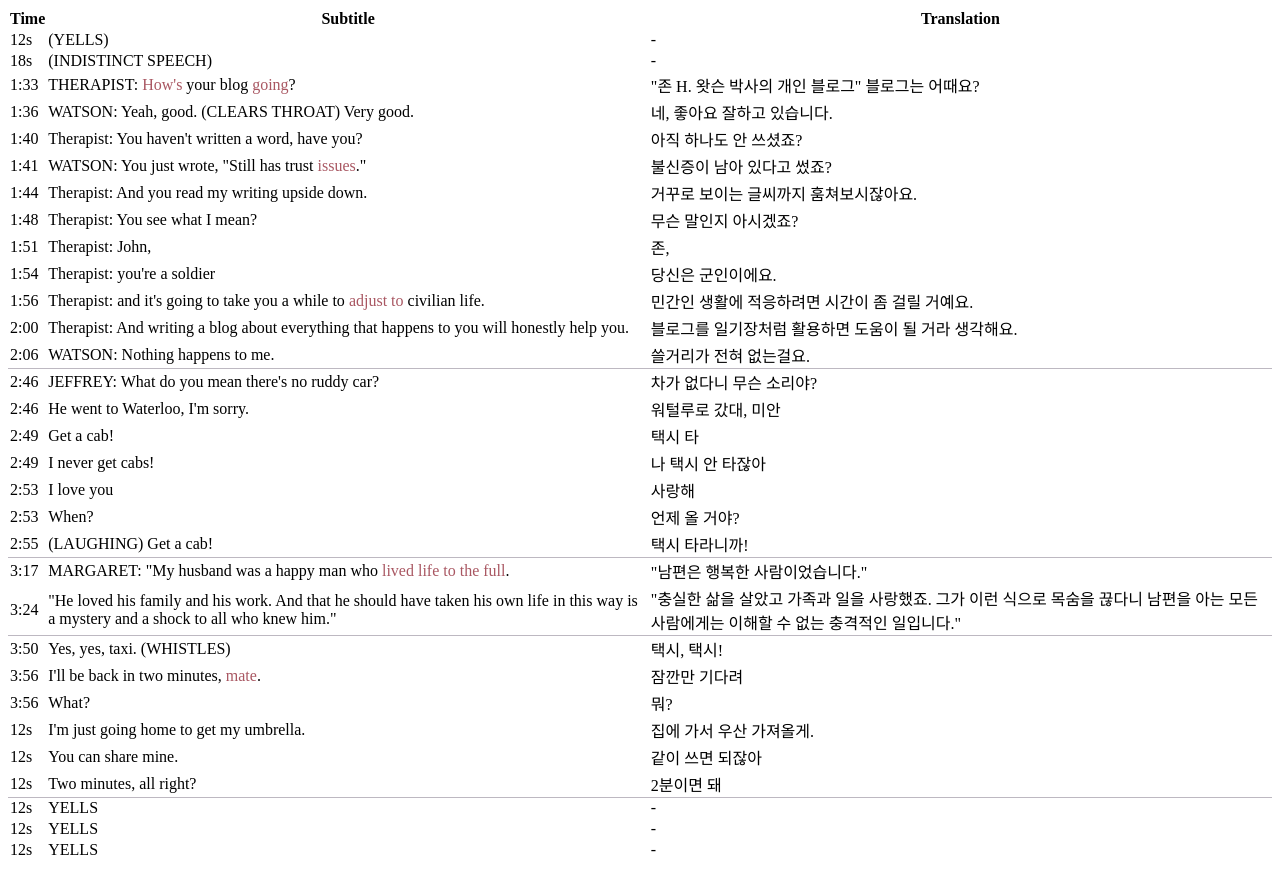
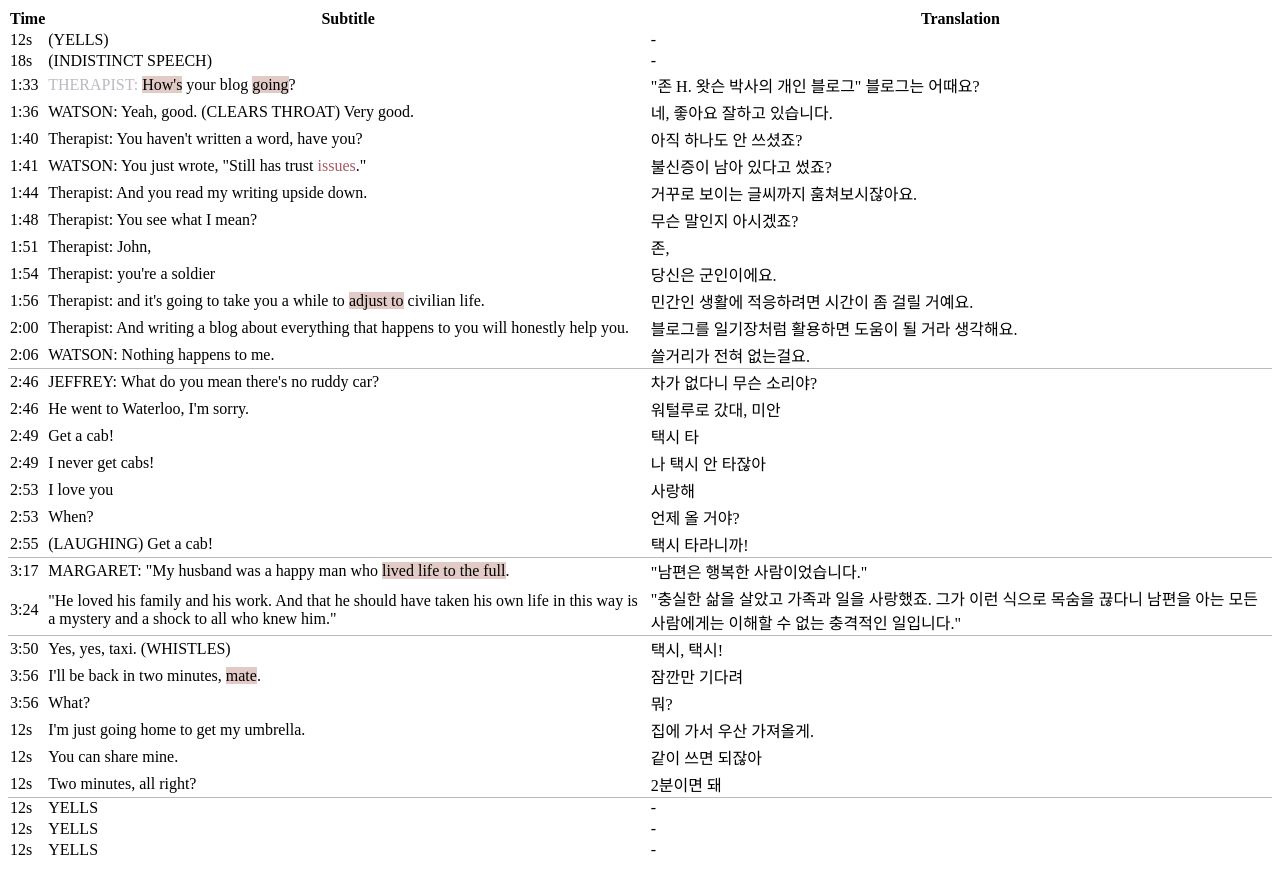
Before and after one commit to finddme/finddme.github.io, a Jekyll site: the page built from _posts/2020-12-02-Sherlock1.md, in a window 1280 px wide. Shown: the top 894 px of the page. Built offline with Jekyll 4.4.1, drawn with Linux system fonts in a browser that asks for light colours.

Commit message:
Update 2020-12-02-Sherlock1.md

```diff
--- a/_posts/2020-12-02-Sherlock1.md
+++ b/_posts/2020-12-02-Sherlock1.md
@@ -19,7 +19,7 @@ tag: English
        <tr><th>Time</th><th>Subtitle</th><th>Translation</th></tr>
        <tr><td>12s</td><td>(YELLS)</td><td>-</td></tr>
        <tr><td>18s</td><td>(INDISTINCT SPEECH)</td><td>-</td></tr>
-       <tr><td>1:33</td><td>THERAPIST: <span style="color:#A95762">How's</span> your blog <span style="color:#A95762">going</span>?</td><td>"존 H. 왓슨 박사의 개인 블로그" 블로그는 어때요?</td></tr>
+       <tr><td>1:33</td><td><span style="color:#BDB8C1">THERAPIST:</span> <span style="background-color:#E2CAC7">How's</span> your blog <span style="background-color:#E2CAC7">going</span>?</td><td>"존 H. 왓슨 박사의 개인 블로그" 블로그는 어때요?</td></tr>
        <tr><td>1:36</td><td>WATSON: Yeah, good. (CLEARS THROAT) Very good.</td><td>네, 좋아요 잘하고 있습니다.</td></tr>
        <tr><td>1:40</td><td>Therapist: You haven't written a word, have you?</td><td>아직 하나도 안 쓰셨죠?</td></tr>
        <tr><td>1:41</td><td>WATSON: You just wrote, "Still has trust <span style="color:#A95762">issues</span>."</td><td>불신증이 남아 있다고 썼죠?</td></tr>
@@ -27,7 +27,7 @@ tag: English
        <tr><td>1:48</td><td>Therapist: You see what I mean?</td><td>무슨 말인지 아시겠죠?</td></tr>
        <tr><td>1:51</td><td>Therapist: John,</td><td>존,</td></tr>
        <tr><td>1:54</td><td>Therapist: you're a soldier</td><td>당신은 군인이에요.</td></tr>
-       <tr><td>1:56</td><td>Therapist: and it's going to take you a while to <span style="color:#A95762">adjust to</span> civilian life.</td><td>민간인 생활에 적응하려면 시간이 좀 걸릴 거예요.</td></tr>
+       <tr><td>1:56</td><td>Therapist: and it's going to take you a while to <span style="background-color:#E2CAC7">adjust to</span> civilian life.</td><td>민간인 생활에 적응하려면 시간이 좀 걸릴 거예요.</td></tr>
        <tr><td>2:00</td><td>Therapist: And writing a blog about everything that happens to you will honestly help you.</td><td>블로그를 일기장처럼 활용하면 도움이 될 거라 생각해요.</td></tr>
        <tr><td class="line">2:06</td><td class="line">WATSON: Nothing happens to me.</td><td class="line">쓸거리가 전혀 없는걸요.</td></tr>
        <tr><td>2:46</td><td>JEFFREY: What do you mean there's no ruddy car?</td><td>차가 없다니 무슨 소리야?</td></tr>
@@ -37,10 +37,10 @@ tag: English
        <tr><td>2:53</td><td>I love you</td><td>사랑해</td></tr>
        <tr><td>2:53</td><td>When?</td><td>언제 올 거야?</td></tr>
        <tr><td class="line">2:55</td><td class="line">(LAUGHING) Get a cab!</td><td class="line">택시 타라니까!</td></tr>
-       <tr><td>3:17</td><td>MARGARET: "My husband was a happy man who <span style="color:#A95762">lived life to the full</span>. </td><td>"남편은 행복한 사람이었습니다."</td></tr>
+       <tr><td>3:17</td><td>MARGARET: "My husband was a happy man who <span style="background-color:#E2CAC7">lived life to the full</span>. </td><td>"남편은 행복한 사람이었습니다."</td></tr>
        <tr><td class="line">3:24</td><td class="line">"He loved his family and his work. And that he should have taken his own life in this way is a mystery and a shock to all who knew him."</td><td class="line">"충실한 삶을 살았고 가족과 일을 사랑했죠. 그가 이런 식으로 목숨을 끊다니 남편을 아는 모든 사람에게는 이해할 수 없는 충격적인 일입니다."</td></tr>
        <tr><td>3:50</td><td>Yes, yes, taxi. (WHISTLES)</td><td>택시, 택시!</td></tr>
-       <tr><td>3:56</td><td>I'll be back in two minutes, <span style="color:#A95762">mate</span>.</td><td>잠깐만 기다려</td></tr>
+       <tr><td>3:56</td><td>I'll be back in two minutes, <span style="background-color:#E2CAC7">mate</span>.</td><td>잠깐만 기다려</td></tr>
        <tr><td>3:56</td><td>What?</td><td>뭐?</td></tr>
        <tr><td>12s</td><td>I'm just going home to get my umbrella.</td><td>집에 가서 우산 가져올게.</td></tr>
        <tr><td>12s</td><td>You can share mine.</td><td>같이 쓰면 되잖아</td></tr>
```
